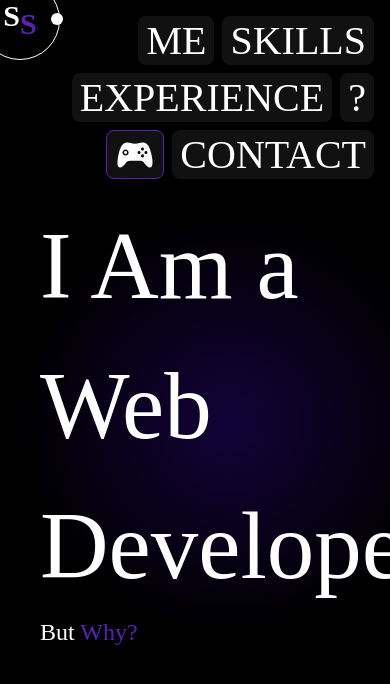
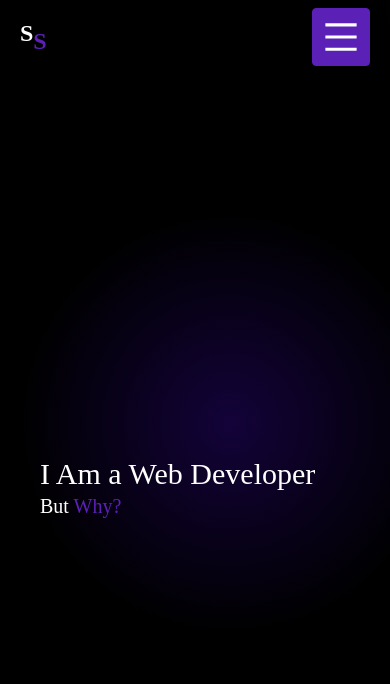
Before and after one commit to salimovone/salimovone, a Next.js app: page / in a window 390 px wide. Shown: the top 684 px of the page. Built offline with nearby package versions, Linux system fonts and the light colour scheme.

Commit message:
responsive

```diff
--- a/src/app/experience/page.jsx
+++ b/src/app/experience/page.jsx
@@ -1,34 +1,46 @@
 "use client";
+import Loader from "@/components/Loader";
 import app from "@/firebaseConfig";
 import { get, getDatabase, ref } from "firebase/database";
 import React, { useEffect, useState } from "react";
 
 const Experience = () => {
-  const [experience, setExperience] = useState([])
+  const [experience, setExperience] = useState([]);
+  const [loading, setLoading] = useState(true);
 
   const fetchData = async () => {
-    const db = getDatabase(app)
-    const dbRef = ref(db, "data/experience")
-    const snapshot = await get(dbRef)
-    if(snapshot.exists()){
-      setExperience(Object.values(snapshot?.val()))
+    const db = getDatabase(app);
+    const dbRef = ref(db, "data/experience");
+    const snapshot = await get(dbRef);
+    if (snapshot.exists()) {
+      setExperience(Object.values(snapshot?.val()));
+      setLoading(false);
     } else {
-      console.log("no data")
+      console.log("no data");
     }
-  }
+  };
 
-  useEffect(()=>{
-    fetchData()
-  },[])
+  useEffect(() => {
+    fetchData();
+  }, []);
 
-  return (
+  return loading ? (
+    <div>
+      <Loader />
+    </div>
+  ) : (
     <div className="h-screen w-full text-white flex justify-center items-start mt-[250px]">
       <div className="experience_text scroll jetbrains-mono overflow-y-auto max-h-[80%] text-[25px] max-md:text-[18px] max-md:px-6">
         {experience.map((item, index) => (
           <div className="mb-6 font-bold" key={index}>
             {item?.name}
-            <span className="text-xs text-green-600"> [{item?.year.begin} to {item?.year.end}]</span>
-            <p className="font-normal text-base text-slate-400">{item?.about}</p>
+            <span className="text-xs text-green-600">
+              {" "}
+              [{item?.year.begin} to {item?.year.end}]
+            </span>
+            <p className="font-normal text-base text-slate-400">
+              {item?.about}
+            </p>
           </div>
         ))}
       </div>
@@ -36,4 +48,4 @@ const Experience = () => {
   );
 };
 
-export default Experience
+export default Experience;
--- a/src/app/globals.css
+++ b/src/app/globals.css
@@ -130,3 +130,7 @@ textarea{
   border-radius: 8px;
   background-color: #fff1;
 }
+
+.navBox{
+  backdrop-filter: blur(8px);
+}
--- a/src/app/page.jsx
+++ b/src/app/page.jsx
@@ -3,8 +3,8 @@
 const Home = () => {
   return (
     <div className="h-screen px-10 flex-col w-full text-white flex justify-center items-start">
-      <div className="game_title">I Am a Web Developer</div>
-      <p className="text-2xl">
+      <div className="game_title max-md:text-3xl">I Am a Web Developer</div>
+      <p className="text-2xl max-md:text-xl">
         But <span className="text-[var(--main-color)]">Why?</span>
       </p>
     </div>
--- a/src/app/skills/page.jsx
+++ b/src/app/skills/page.jsx
@@ -3,9 +3,11 @@ import { useEffect, useState } from "react";
 import styles from "./skills.module.css";
 import { get, getDatabase, ref } from "firebase/database";
 import app from "@/firebaseConfig";
+import Loader from "@/components/Loader";
 
 const Skills = () => {
   const [skills, setSkills] = useState([])
+  const [loading, setLoading] = useState(true)
 
   const fetchData = async () => {
     const db = getDatabase(app)
@@ -13,6 +15,7 @@ const Skills = () => {
     const snapshot = await get(dbRef)
     if(snapshot.exists()){
       setSkills(Object.values(snapshot.val()))
+      setLoading(false)
     } else {
       console.log("no data")
     }
@@ -22,7 +25,7 @@ const Skills = () => {
     fetchData()
   },[])
 
-  return (
+  return loading?(<div><Loader/></div>):(
     <div className="h-screen w-full text-white flex items-center px-5">
       <ul className={`${styles.ul}`}>
         {skills?.map((item, index) => (
--- /dev/null
+++ b/src/components/Loader/index.jsx
@@ -0,0 +1,11 @@
+import React from "react";
+
+const Loader = () => {
+  return (
+    <div className="p-3 animate-spin drop-shadow-2xl bg-gradient-to-bl from-pink-400 via-purple-400 to-indigo-600 md:w-48 md:h-48 h-32 w-32 aspect-square rounded-full">
+      <div className="rounded-full h-full w-full bg-slate-100 dark:bg-zinc-900 background-blur-md"></div>
+    </div>
+  );
+};
+
+export default Loader;
--- a/src/components/Logo/index.jsx
+++ b/src/components/Logo/index.jsx
@@ -1,18 +1,17 @@
-import React from 'react'
+import React from "react";
 
 const Logo = () => {
   return (
-    <div className='absolute -top-5 -left-5 w-32 h-32 max-md:w-20 max-md:h-20 -z-50'>
-        <div className="rounded-full border border-white w-full h-full relative flex justify-center items-center">
-            <div className="w-5 h-5 max-md:w-3 max-md:h-3 rounded-full absolute top-8 -right-2 max-md:-right-1 bg-white">
-            </div>
-                <div className='text-white text-3xl font-bold flex'>
-                    <div>S</div>
-                    <div className='pt-2 text-violet-800'>S</div>
-                </div>
+    <div className="absolute -top-5 -left-5 w-32 h-32 max-md:w-20 max-md:hidden -z-50">
+      <div className="rounded-full border border-white w-full h-full relative flex justify-center items-center">
+        <div className="w-5 h-5 max-md:w-3 max-md:h-3 rounded-full absolute top-8 -right-2 max-md:-right-1 bg-white"></div>
+        <div className="text-white text-3xl font-bold flex">
+          <div>S</div>
+          <div className="pt-2 text-[var(--main-color)]">S</div>
         </div>
+      </div>
     </div>
-  )
-}
+  );
+};
 
-export default Logo
+export default Logo;
--- a/src/components/RightTab/NavigationBar.jsx
+++ b/src/components/RightTab/NavigationBar.jsx
@@ -1,24 +1,85 @@
-"use client"
+"use client";
+import { AiOutlineMenu } from "react-icons/ai";
 import { IoLogoGameControllerB } from "react-icons/io";
-import React from 'react'
+import React, { useState } from "react";
 import Link from "next/link";
 import { usePathname } from "next/navigation";
 const NavigationBar = () => {
-  const pathname = usePathname()
+  const [open, setOpen] = useState(false);
+  const pathname = usePathname();
   return (
-    <div className='w-full fixed right-0 h-fit top-0 px-4 md:hidden text-white pt-4'>
-        <div className="w-full h-full flex items-center justify-end roboto-slab text-base">
-            <div className="flex gap-2 flex-wrap max-sm:w-[400px] justify-end">
-                <Link href="/me" className={`${pathname === '/me' && 'border border-[var(--main-color)]'} navLink active:border border-[var(--main-color)]`}>ME</Link>
-                <Link href="/skills" className={`${pathname === '/skills' && 'border border-[var(--main-color)]'} navLink active:border border-[var(--main-color)] col-span-2`}>SKILLS</Link>
-                <Link href="/experience" className={`${pathname === '/experience' && 'border border-[var(--main-color)]'} navLink active:border border-[var(--main-color)] col-span-2`}>EXPERIENCE</Link>
-                <Link href="/qmark" className={`${pathname === '/qmark' && 'border border-[var(--main-color)]'} navLink active:border border-[var(--main-color)]`}>?</Link>
-                <Link href="/" className={`${pathname === '/' && 'border border-[var(--main-color)]'} navLink active:border border-[var(--main-color)]`}><IoLogoGameControllerB /></Link>
-                <Link href="/contact" className={`${pathname === '/contact' && 'border border-[var(--main-color)]'} navLink active:border border-[var(--main-color)] col-span-2`}>CONTACT</Link>
+    <div className="w-full sticky right-0 h-fit top-0 px-5 md:hidden text-white pt-2">
+      <div className="w-full h-full flex items-center justify-between roboto-slab text-base">
+        <div className="text-white text-2xl font-bold flex">
+          <div>S</div>
+          <div className="pt-2 text-[var(--main-color)]">S</div>
+        </div>
+
+        <div className="">
+          <div onClick={()=>setOpen(!open)} className="p-2 relative bg-[var(--main-color)] rounded border border-[var(--main-color)]"><AiOutlineMenu /></div>
+          {open && (
+            <div className="absolute right-0 px-4 rounded-md top-16 w-full">
+              <Link
+                onClick={()=>setOpen(false)}
+                href="/me"
+                className={`mb-2 ${
+                  pathname === "/me" && "border border-[var(--main-color)]"
+                } navLink active:border border-[var(--main-color)]`}
+              >
+                ME
+              </Link>
+              <Link
+                onClick={()=>setOpen(false)}
+                href="/skills"
+                className={`mb-2 ${
+                  pathname === "/skills" && "border border-[var(--main-color)]"
+                } navLink active:border border-[var(--main-color)] col-span-2`}
+              >
+                SKILLS
+              </Link>
+              <Link
+                onClick={()=>setOpen(false)}
+                href="/experience"
+                className={`mb-2 ${
+                  pathname === "/experience" &&
+                  "border border-[var(--main-color)]"
+                } navLink active:border border-[var(--main-color)] col-span-2`}
+              >
+                EXPERIENCE
+              </Link>
+              <Link
+                onClick={()=>setOpen(false)}
+                href="/qmark"
+                className={`mb-2 ${
+                  pathname === "/qmark" && "border border-[var(--main-color)]"
+                } navLink active:border border-[var(--main-color)]`}
+              >
+                ?
+              </Link>
+              <Link
+                onClick={()=>setOpen(false)}
+                href="/"
+                className={`mb-2 ${
+                  pathname === "/" && "border border-[var(--main-color)]"
+                } navLink active:border border-[var(--main-color)]`}
+              >
+                <IoLogoGameControllerB />
+              </Link>
+              <Link
+                onClick={()=>setOpen(false)}
+                href="/contact"
+                className={`mb-2 ${
+                  pathname === "/contact" && "border border-[var(--main-color)]"
+                } navLink active:border border-[var(--main-color)] col-span-2`}
+              >
+                CONTACT
+              </Link>
             </div>
+          )}
         </div>
+      </div>
     </div>
-  )
-}
+  );
+};
 
-export default NavigationBar
+export default NavigationBar;
--- /dev/null
+++ b/src/components/buttons/EffBtn/index.jsx
@@ -0,0 +1,11 @@
+import React from "react";
+
+const EffBtn = (props) => {
+  return (
+    <button {...props} className="group group-hover:before:duration-500 group-hover:after:duration-500 after:duration-500 hover:border-rose-300 hover:before:[box-shadow:_20px_20px_20px_30px_#a21caf] duration-500 before:duration-500 hover:duration-500 underline underline-offset-2 hover:after:-right-8 hover:before:right-12 hover:before:-bottom-8 hover:before:blur hover:underline hover:underline-offset-4  origin-left hover:decoration-2 hover:text-rose-300 relative bg-neutral-800 h-16 w-64 border text-left p-3 text-gray-50 text-base font-bold rounded-lg  overflow-hidden  before:absolute before:w-12 before:h-12 before:content[''] before:right-1 before:top-1 before:z-10 before:bg-violet-500 before:rounded-full before:blur-lg  after:absolute after:z-10 after:w-20 after:h-20 after:content['']  after:bg-rose-300 after:right-8 after:top-3 after:rounded-full after:blur-lg">
+      {props.name}
+    </button>
+  );
+};
+
+export default EffBtn;
```
